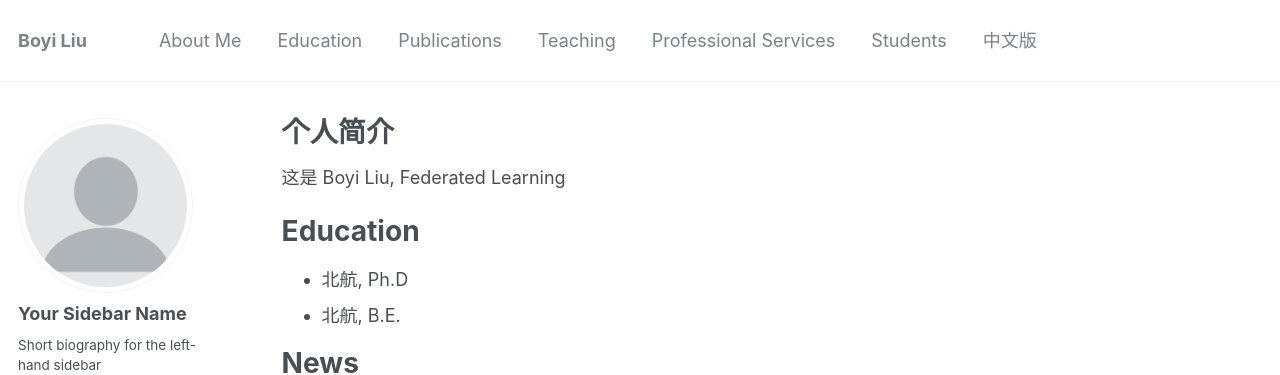
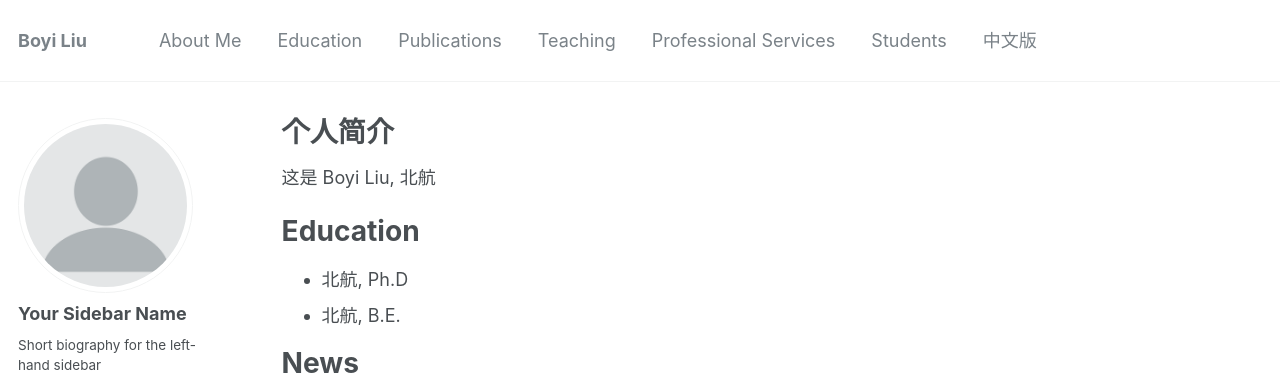
Before and after one commit to boyi-liu/boyi-liu.github.io, a Jekyll site: the page built from _pages/cn.md, in a window 1280 px wide and 900 px high. Shown: the top 375 px of the window. Built offline with Jekyll 4.4.1, drawn with Linux system fonts in a browser that asks for light colours; some web fonts are replaced.

Commit message:
Update cn.md

```diff
--- a/_pages/cn.md
+++ b/_pages/cn.md
@@ -6,7 +6,7 @@ author_profile: true
 include.nav: cnnavi
 ---
 
-这是 Boyi Liu, Federated Learning
+这是 Boyi Liu, 北航
 
 Education
 ======
```
